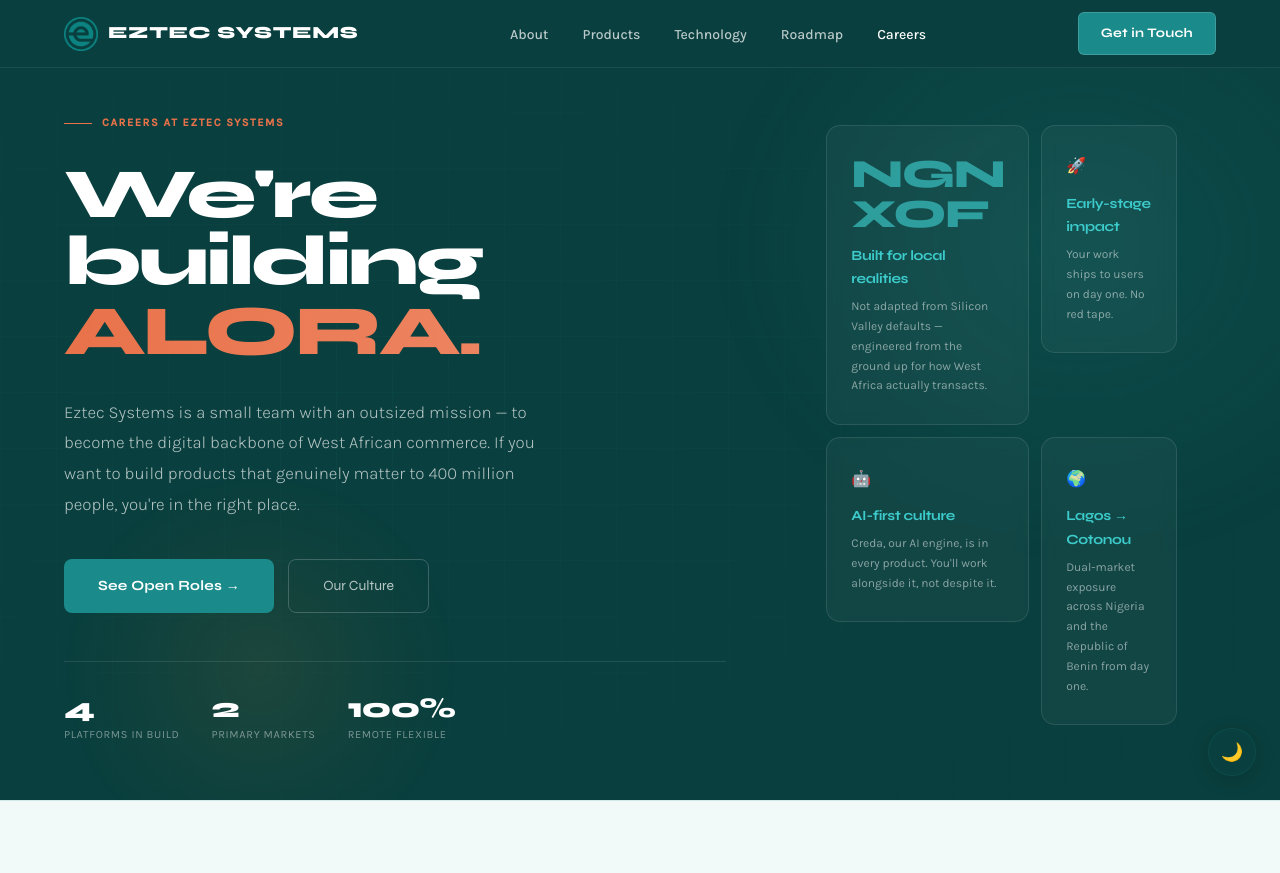
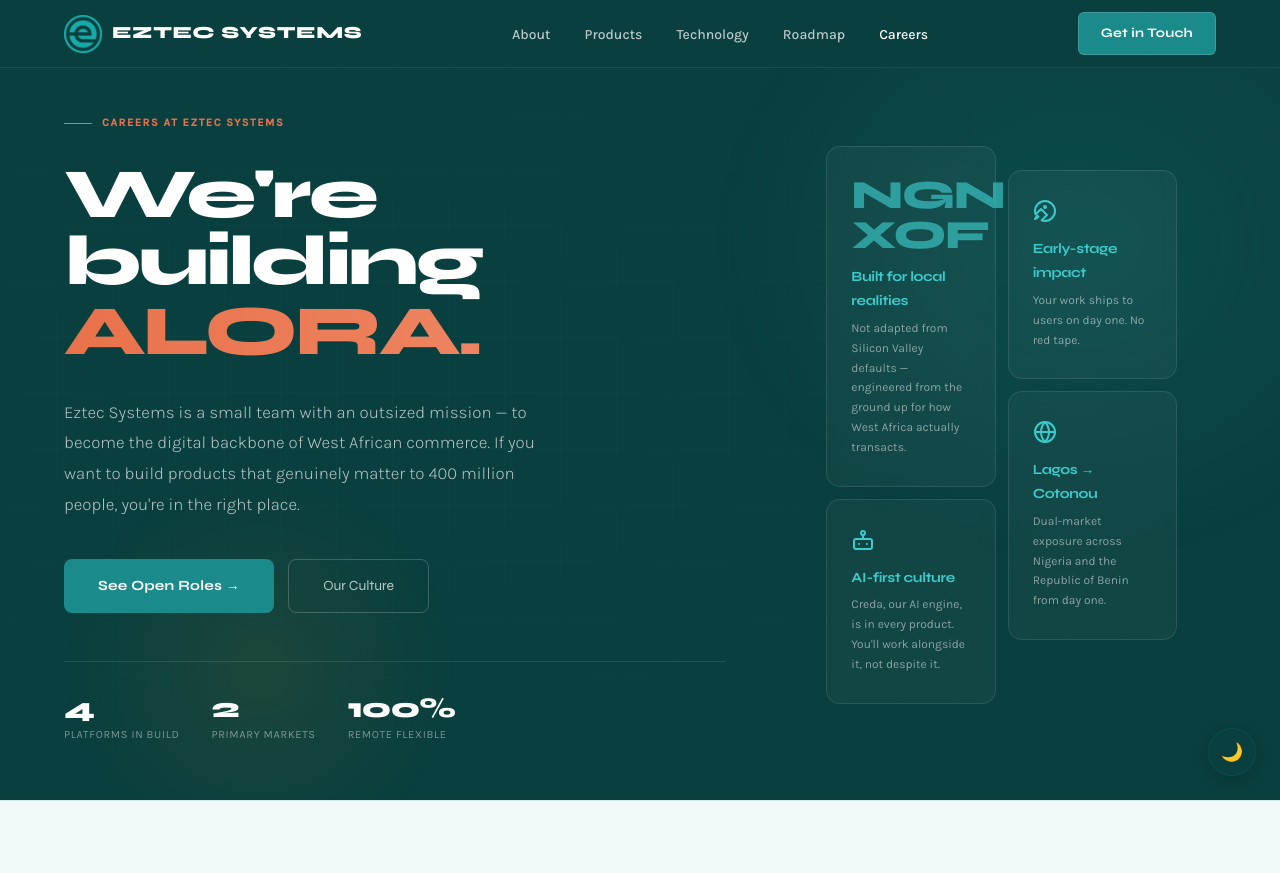
Before and after one commit to sordumjaysen/Eztec_Systems, a plain HTML site: page careers.html in a window 1280 px wide. Shown: the top 873 px of the page. Drawn offline with Linux system fonts and the light colour scheme.

Commit message:
Update careers.html

```diff
--- a/careers.html
+++ b/careers.html
@@ -18,10 +18,16 @@
 
 <!-- NAV -->
 <nav id="navbar">
-  <a href="index.html" class="logo">
-    <img src="images/logo.png" alt="Eztec Systems logo" />
-    EZTEC SYSTEMS
+  <a href="#" class="logo">
+    <img src="images/logo.png" alt="Eztec Systems logo" class="logo-icon" style="width:38px;height:38px;mix-blend-mode:screen;filter:brightness(1.1);">
+
+    <div class="logo-text">
+        <span class="logo-name">EZTEC</span>
+        <span class="logo-subtitle">SYSTEMS</span>
+    </div>
   </a>
+
+
   <ul class="navlinks">
     <li><a href="index.html#about">About</a></li>
     <li><a href="index.html#products">Products</a></li>
@@ -89,25 +95,46 @@
     </div>
 
     <div class="chero-visual hero-enter" id="hero-right" style="transition-delay:.2s">
+      <div class="cv-col">
         <div class="cv-card tall">
           <div class="cv-big">NGN<br>XOF</div>
           <h4>Built for local realities</h4>
           <p>Not adapted from Silicon Valley defaults — engineered from the ground up for how West Africa actually transacts.</p>
         </div>
         <div class="cv-card">
-        <div class="cv-icon">🚀</div>
+          <div class="cv-icon">
+            <svg viewBox="0 0 24 24" width="24" height="24" stroke="currentColor" stroke-width="2" fill="none" stroke-linecap="round" stroke-linejoin="round">
+              <rect x="3" y="11" width="18" height="10" rx="2"></rect>
+              <circle cx="12" cy="5" r="2"></circle>
+              <path d="M12 7v4M8 16h.01M16 16h.01"></path>
+            </svg>
+          </div>
+          <h4>AI-first culture</h4>
+          <p>Creda, our AI engine, is in every product. You'll work alongside it, not despite it.</p>
+        </div>
+      </div>
+      <div class="cv-col">
+        <div class="cv-card">
+          <div class="cv-icon">
+            <svg viewBox="0 0 24 24" width="24" height="24" stroke="currentColor" stroke-width="2" fill="none" stroke-linecap="round" stroke-linejoin="round">
+              <path d="M4.5 16.5c-1.5 1.25-2.5 3.5-2.5 3.5s2.25-1 3.5-2.5M12 2c-5.5 0-10 4.5-10 10 0 1.2.2 2.4.6 3.4L8 10l6 6-5.4 5.4c1 .4 2.2.6 3.4.6 5.5 0 10-4.5 10-10S17.5 2 12 2z"></path>
+              <circle cx="12" cy="8" r="1"></circle>
+            </svg>
+          </div>
           <h4>Early-stage impact</h4>
           <p>Your work ships to users on day one. No red tape.</p>
         </div>
         <div class="cv-card">
-        <div class="cv-icon">🤖</div>
-        <h4>AI-first culture</h4>
-        <p>Creda, our AI engine, is in every product. You'll work alongside it, not despite it.</p>
+          <div class="cv-icon">
+            <svg viewBox="0 0 24 24" width="24" height="24" stroke="currentColor" stroke-width="2" fill="none" stroke-linecap="round" stroke-linejoin="round">
+              <circle cx="12" cy="12" r="10"></circle>
+              <line x1="2" y1="12" x2="22" y2="12"></line>
+              <path d="M12 2a15.3 15.3 0 0 1 4 10 15.3 15.3 0 0 1-4 10 15.3 15.3 0 0 1-4-10 15.3 15.3 0 0 1 4-10z"></path>
+            </svg>
           </div>
-      <div class="cv-card">
-        <div class="cv-icon">🌍</div>
           <h4>Lagos → Cotonou</h4>
           <p>Dual-market exposure across Nigeria and the Republic of Benin from day one.</p>
+        </div>
       </div>
     </div>
 
```
Lines whose indentation alone changed are shown as unchanged.
